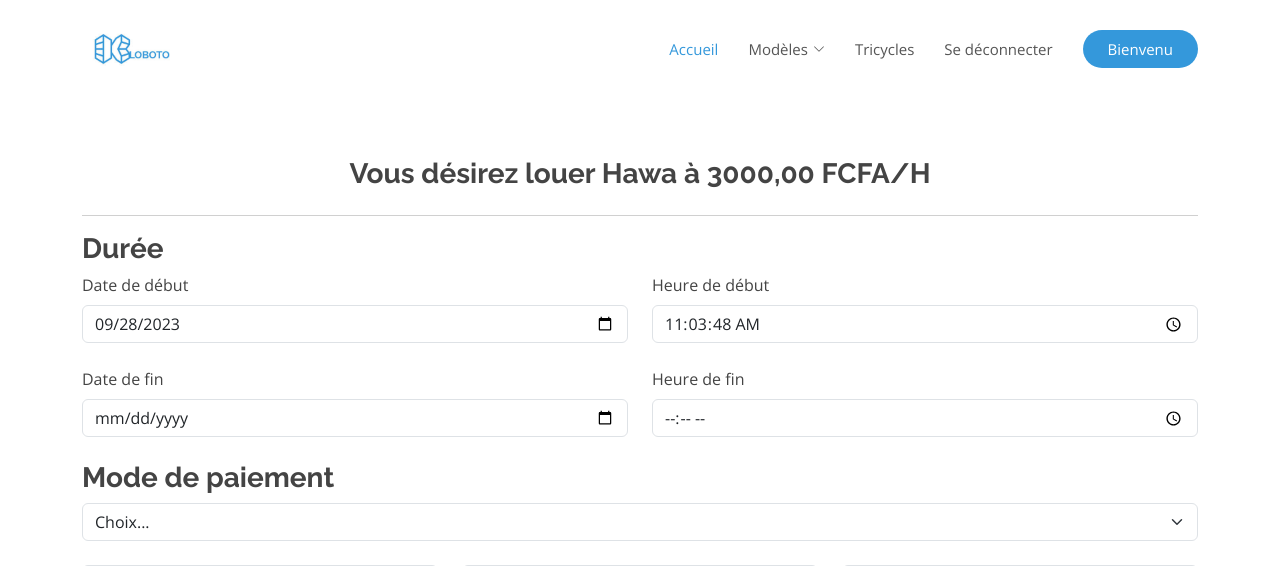
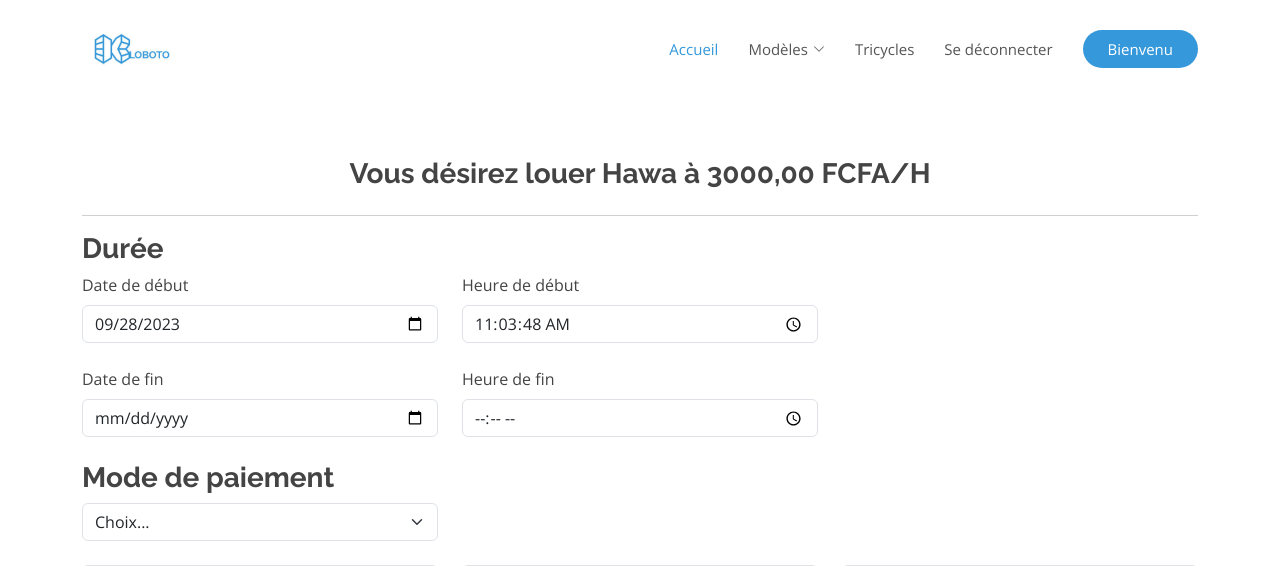
Before and after one commit to DMTJosue/tricyclebooking, a Django app: a page that uses templates/Tricycle/payement.html in a window 1280 px wide. Shown: the part 23-589 px from the top of the page. Run offline with Django 4.2, Linux system fonts and the light colour scheme; a user stored in the database is signed in; data comes from the database, SQL or seed files in the repository; both versions use the stored data as it was after the commit; some libraries are stand-ins or nearby versions.

Commit message:
Update input in payement.html

```diff
--- a/templates/Tricycle/payement.html
+++ b/templates/Tricycle/payement.html
@@ -46,6 +46,7 @@
         <label for="heure_debut" class="form-label">Heure de début</label>
         <input type="time" id="heure_debut" name="heure_debut" class="form-control" step="60"  >
       </div>
+      <div class="col"></div>
     </div>
     <div class="row mb-4">
       <div class="col">
@@ -58,6 +59,7 @@
       </div>
       <br>
 
+      <dic class="col"></dic>
     </div>
     <!-- Mode de Paiement -->
     <div class="row mb-4">
@@ -70,6 +72,8 @@
 
         </select>
       </div>
+      <div class="col"></div>
+      <div class="col"></div>
     </div>
     <div class="row mb-4">
       <div class="col-md-4">
@@ -103,7 +107,8 @@
 
 
     <!-- Adresse de facturation -->
-    <div class="mb-4">
+    <div class="row mb-4">
+      <div class="col">
         <h1 class="fs-3 fw-bolder">Adresse</h1>
         <label for="adress" class="form-label"></label>
         <input type="text" class="form-control" name="adress" value="adresse" id="adress" placeholder="1234 Main St" required>
@@ -111,7 +116,11 @@
           Entrer votre adresse.
         </div>
       </div>
-    <div class="mb-4">
+
+
+    </div>
+    <div class="row mb-4">
+      <div class="col">
         <h1 class="fs-3 fw-bolder">Téléphone</h1>
 
       <label for="phone" class="form-label"></label>
@@ -127,6 +136,7 @@
 
       <div class="invalid-feedback">
         Entrer votre numéro de téléphone.
+      </div>
       </div>
 
     </div>
@@ -158,6 +168,10 @@
 
 
 
+
+
+{% endblock content %}
+{% block script%}
 <script>
   document.addEventListener('DOMContentLoaded', function() {
     // Obtenez les éléments du formulaire
@@ -305,5 +319,4 @@
   });
 </script>
 
-
-{% endblock content %}
+{% endblock script %}
```
Also changed, not shown: db.sqlite3. Lines whose indentation alone changed are shown as unchanged.
